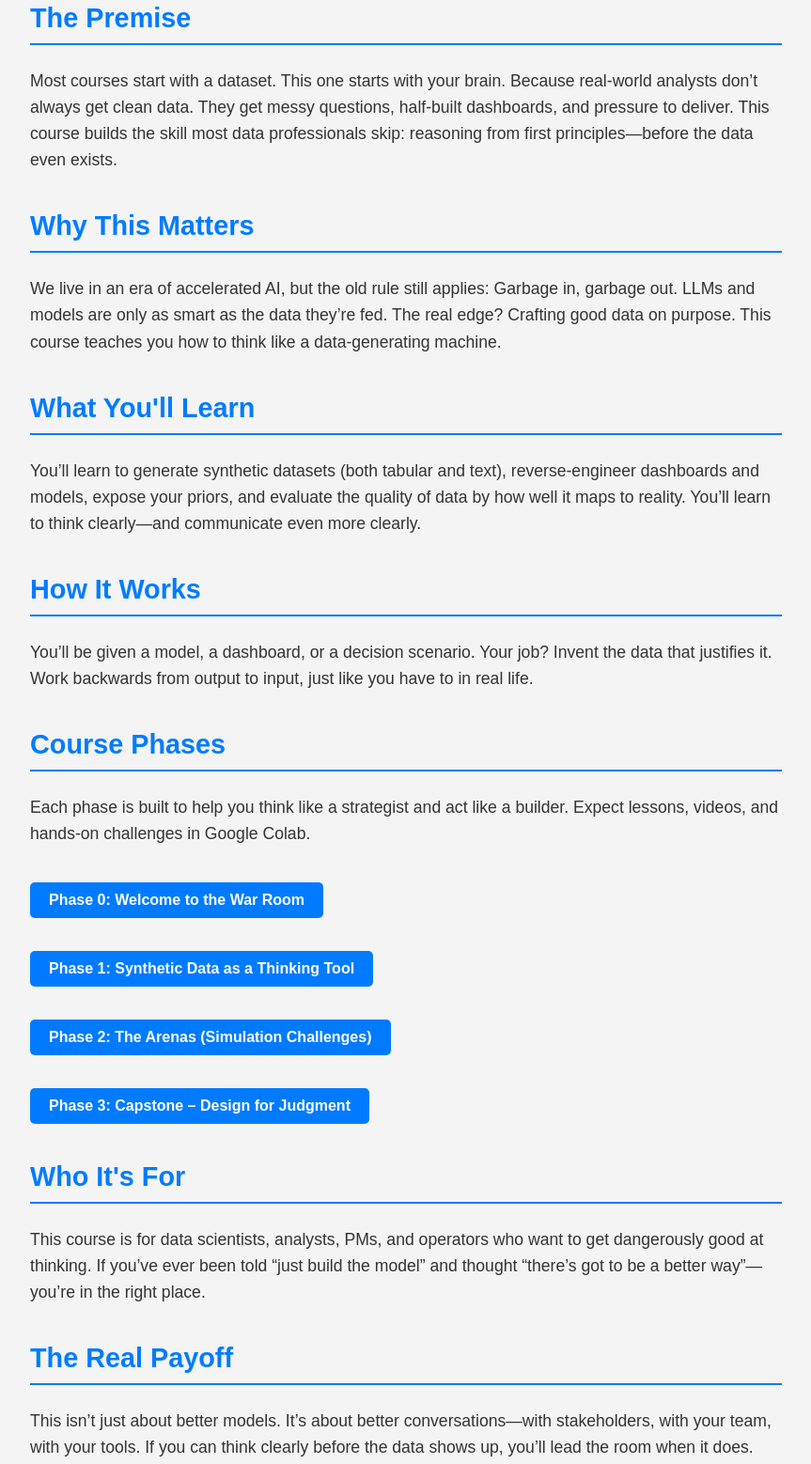
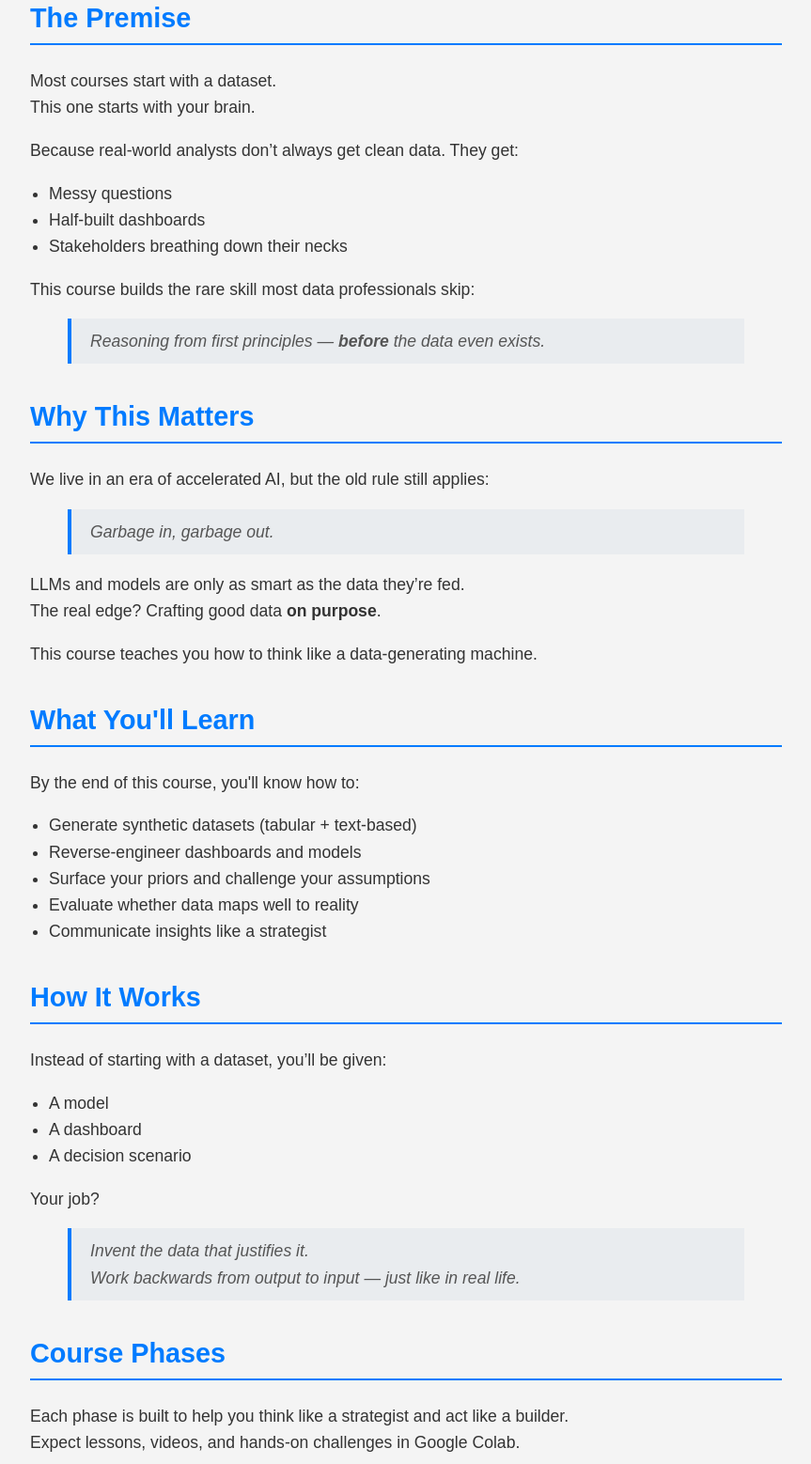
Before and after one commit to FrankRuns/dataless, a plain HTML site: page index.html in a window 1280 px wide. Shown: the part 182-1740 px from the top of the page at 94% size, without its empty margins (208-1071 px from the left). Drawn offline with Linux system fonts and the light colour scheme.

Commit message:
Update index.html
More readable

```diff
--- a/index.html
+++ b/index.html
@@ -37,9 +37,20 @@
             border-bottom: 2px solid #007bff;
             padding-bottom: 10px;
         }
-        p {
+        p, blockquote, ul {
             line-height: 1.6;
             font-size: 1.1em;
+            margin-bottom: 1em;
+        }
+        blockquote {
+            background-color: #e9ecef;
+            border-left: 4px solid #007bff;
+            padding: 10px 20px;
+            font-style: italic;
+            color: #555;
+        }
+        ul {
+            padding-left: 20px;
         }
         a {
             color: #007bff;
@@ -55,7 +66,7 @@
             background-color: #007bff;
             color: white;
             border-radius: 5px;
-            margin-top: 20px;
+            margin-top: 10px;
         }
         .button:hover {
             background-color: #0056b3;
@@ -85,27 +96,62 @@
     <div class="container">
         <section id="introduction">
             <h2>The Premise</h2>
-            <p>Most courses start with a dataset. This one starts with your brain. Because real-world analysts don’t always get clean data. They get messy questions, half-built dashboards, and pressure to deliver. This course builds the skill most data professionals skip: reasoning from first principles—before the data even exists.</p>
+            <p>Most courses start with a dataset.<br>
+            This one starts with your brain.</p>
+            <p>Because real-world analysts don’t always get clean data. They get:</p>
+            <ul>
+                <li>Messy questions</li>
+                <li>Half-built dashboards</li>
+                <li>Stakeholders breathing down their necks</li>
+            </ul>
+            <p>This course builds the rare skill most data professionals skip:</p>
+            <blockquote>
+                Reasoning from first principles — <strong>before</strong> the data even exists.
+            </blockquote>
         </section>
 
         <section id="why-it-matters">
             <h2>Why This Matters</h2>
-            <p>We live in an era of accelerated AI, but the old rule still applies: Garbage in, garbage out. LLMs and models are only as smart as the data they’re fed. The real edge? Crafting good data on purpose. This course teaches you how to think like a data-generating machine.</p>
+            <p>We live in an era of accelerated AI, but the old rule still applies:</p>
+            <blockquote>
+                Garbage in, garbage out.
+            </blockquote>
+            <p>LLMs and models are only as smart as the data they’re fed.<br>
+            The real edge? Crafting good data <strong>on purpose</strong>.</p>
+            <p>This course teaches you how to think like a data-generating machine.</p>
         </section>
 
         <section id="what-you-learn">
             <h2>What You'll Learn</h2>
-            <p>You’ll learn to generate synthetic datasets (both tabular and text), reverse-engineer dashboards and models, expose your priors, and evaluate the quality of data by how well it maps to reality. You’ll learn to think clearly—and communicate even more clearly.</p>
+            <p>By the end of this course, you'll know how to:</p>
+            <ul>
+                <li>Generate synthetic datasets (tabular + text-based)</li>
+                <li>Reverse-engineer dashboards and models</li>
+                <li>Surface your priors and challenge your assumptions</li>
+                <li>Evaluate whether data maps well to reality</li>
+                <li>Communicate insights like a strategist</li>
+            </ul>
         </section>
 
         <section id="how-it-works">
             <h2>How It Works</h2>
-            <p>You’ll be given a model, a dashboard, or a decision scenario. Your job? Invent the data that justifies it. Work backwards from output to input, just like you have to in real life.</p>
+            <p>Instead of starting with a dataset, you’ll be given:</p>
+            <ul>
+                <li>A model</li>
+                <li>A dashboard</li>
+                <li>A decision scenario</li>
+            </ul>
+            <p>Your job?</p>
+            <blockquote>
+                Invent the data that justifies it.<br>
+                Work backwards from output to input — just like in real life.
+            </blockquote>
         </section>
 
         <section id="course-phases">
             <h2>Course Phases</h2>
-            <p>Each phase is built to help you think like a strategist and act like a builder. Expect lessons, videos, and hands-on challenges in Google Colab.</p>
+            <p>Each phase is built to help you think like a strategist and act like a builder.<br>
+            Expect lessons, videos, and hands-on challenges in Google Colab.</p>
             <ul class="phase-links">
                 <li><a href="phase0.html" class="button">Phase 0: Welcome to the War Room</a></li>
                 <li><a href="phase1.html" class="button">Phase 1: Synthetic Data as a Thinking Tool</a></li>
@@ -116,12 +162,25 @@
 
         <section id="who-it-is-for">
             <h2>Who It's For</h2>
-            <p>This course is for data scientists, analysts, PMs, and operators who want to get dangerously good at thinking. If you’ve ever been told “just build the model” and thought “there’s got to be a better way”—you’re in the right place.</p>
+            <p>This course is for:</p>
+            <ul>
+                <li>Data scientists & analysts</li>
+                <li>Product managers & ops leads</li>
+                <li>Anyone who’s ever been told “just build the model” and thought:<br><em>there’s got to be a better way</em></li>
+            </ul>
         </section>
 
         <section id="real-payoff">
             <h2>The Real Payoff</h2>
-            <p>This isn’t just about better models. It’s about better conversations—with stakeholders, with your team, with your tools. If you can think clearly before the data shows up, you’ll lead the room when it does.</p>
+            <p>This isn’t just about better models. It’s about:</p>
+            <ul>
+                <li>Better conversations with stakeholders</li>
+                <li>Smarter collaboration with teammates</li>
+                <li>Confidence in the chaos before data even exists</li>
+            </ul>
+            <blockquote>
+                If you can think clearly before the data shows up, you’ll lead the room when it does.
+            </blockquote>
         </section>
     </div>
 
```
